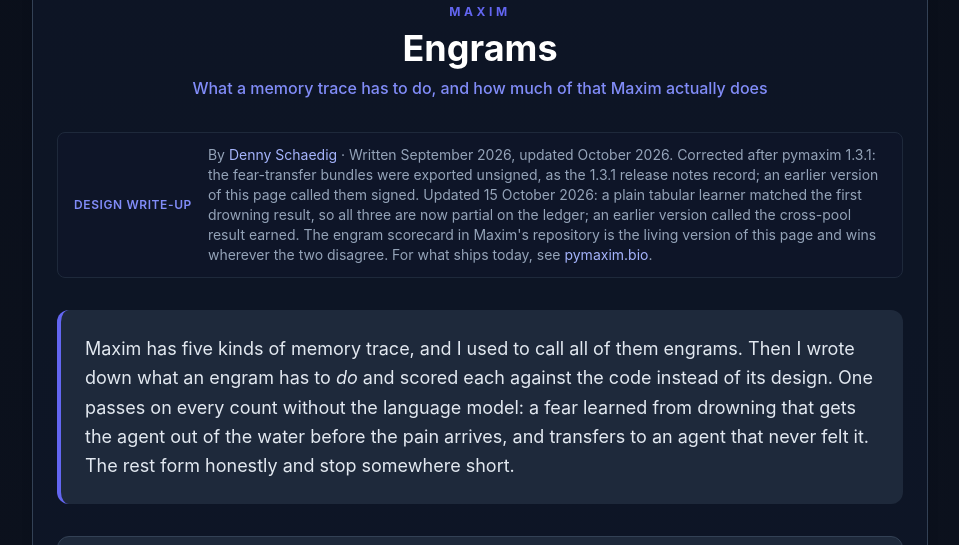
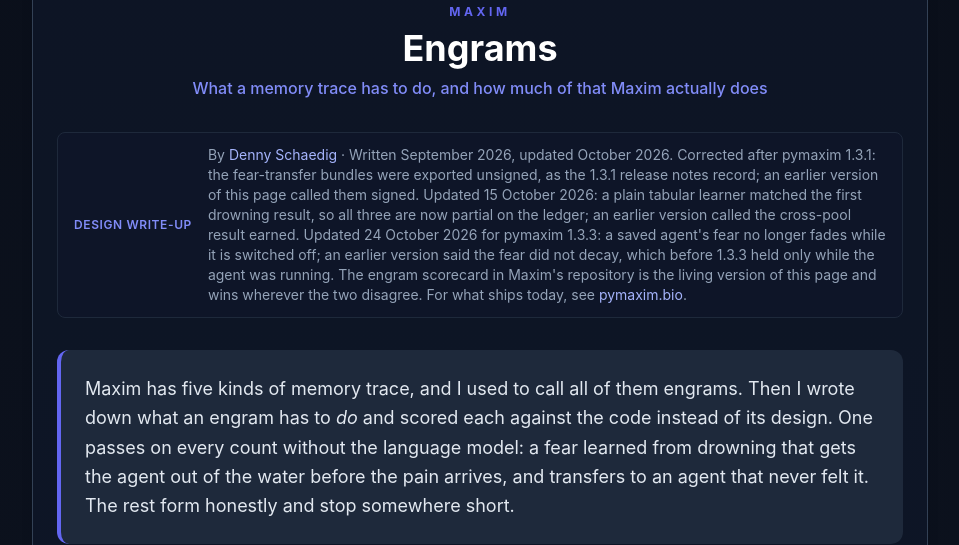
Before and after one commit to dennys246/personal_website, a Flask app: page /maxim/engrams in a window 1280 px wide. Shown: the part 221-766 px from the top of the page, without its empty margins (160-1119 px from the left). Run offline with Flask 3, Linux system fonts and the light colour scheme; some web fonts are replaced.

Commit message:
Engrams: dated note on 1.3.3's offline fear decay
The essay said the drowning fear does not decay. Before 1.3.3 that held
only while the agent ran: a saved agent's cluster fear halved per week
offline. Since 1.3.3 (#1361) it resumes exactly as saved, so it never
fades. In-place precision plus a dated maxim_note; links Verified.

Co-Authored-By: Claude Opus 5.5 <noreply@anthropic.com>

```diff
--- a/app.py
+++ b/app.py
@@ -290,7 +290,7 @@ def sitemap_xml():
         ("maxim", "monthly", "0.9", "2026-10-24"),
         ("maxim_release_1_0", "monthly", "0.8", "2026-09-24"),
         ("maxim_reachability", "monthly", "0.8", "2026-09-24"),
-        ("maxim_engrams", "monthly", "0.8", "2026-10-15"),
+        ("maxim_engrams", "monthly", "0.8", "2026-10-24"),
         ("maxim_floors", "monthly", "0.8", "2026-10-15"),
         ("maxim_foundations", "monthly", "0.8", "2026-10-24"),
         ("maxim_verified", "monthly", "0.8", "2026-10-24"),
--- a/templates/maxim-engrams.html
+++ b/templates/maxim-engrams.html
@@ -52,7 +52,7 @@
 
   {% set maxim_written = "September 2026" %}
   {% set maxim_updated = "October 2026" %}
-  {% set maxim_note = "Corrected after pymaxim 1.3.1: the fear-transfer bundles were exported unsigned, as the 1.3.1 release notes record; an earlier version of this page called them signed. Updated 15 October 2026: a plain tabular learner matched the first drowning result, so all three are now partial on the ledger; an earlier version called the cross-pool result earned. The engram scorecard in Maxim's repository is the living version of this page and wins wherever the two disagree." %}
+  {% set maxim_note = "Corrected after pymaxim 1.3.1: the fear-transfer bundles were exported unsigned, as the 1.3.1 release notes record; an earlier version of this page called them signed. Updated 15 October 2026: a plain tabular learner matched the first drowning result, so all three are now partial on the ledger; an earlier version called the cross-pool result earned. Updated 24 October 2026 for pymaxim 1.3.3: a saved agent's fear no longer fades while it is switched off; an earlier version said the fear did not decay, which before 1.3.3 held only while the agent was running. The engram scorecard in Maxim's repository is the living version of this page and wins wherever the two disagree." %}
   {% set maxim_docs = [("Engrams", "https://pymaxim.bio/memory/engrams/")] %}
   {% set maxim_related = ["memory-systems", "embodiment", "substrate-primary", "hivemind", "sound-orientation"] %}
   {% include "_maxim_status.html" %}
@@ -133,7 +133,7 @@
     <div class="bg-slate-800 border-l-4 border-emerald-500 rounded-xl p-6">
       <p class="text-slate-300">Fear conditioning is the best-mapped learning circuit in the brain. A neutral cue paired with something painful becomes a trigger for defensive behaviour, and Joseph LeDoux's work placed the learning and storage of that association in the amygdala <a href="#ref-ledoux" class="text-indigo-400 hover:text-indigo-300 no-underline">[12]</a>.</p>
     </div>
-    <p class="text-slate-300 leading-relaxed">Maxim's cluster fear attaches that idea to a situation node. When the body reports pain from running out of air or losing health, the world-situation node active on that tick takes on fear; the next time a reading completes into that node, the fear raises a threat need the action selector acts on. It lives in the nucleus-accumbens module rather than a separate amygdala, and it does not decay, by design: getting over a fear should be new learning. Nothing writes that new learning yet, so this fear cannot currently be extinguished.</p>
+    <p class="text-slate-300 leading-relaxed">Maxim's cluster fear attaches that idea to a situation node. When the body reports pain from running out of air or losing health, the world-situation node active on that tick takes on fear; the next time a reading completes into that node, the fear raises a threat need the action selector acts on. It lives in the nucleus-accumbens module rather than a separate amygdala, and it does not decay while the agent runs, by design: getting over a fear should be new learning. Until 1.3.3 a saved agent's fear still halved for each week it was switched off; since <a href="/maxim/verified#also" class="text-indigo-400 hover:text-indigo-300 no-underline">1.3.3</a> it resumes exactly as saved. Nothing writes that new learning yet, so this fear now never fades and cannot currently be extinguished.</p>
 
     <h3 id="tagging" class="text-lg font-semibold text-white mt-6 scroll-mt-32">Tagging a moment after the fact</h3>
     <div class="bg-slate-800 border-l-4 border-emerald-500 rounded-xl p-6">
```
